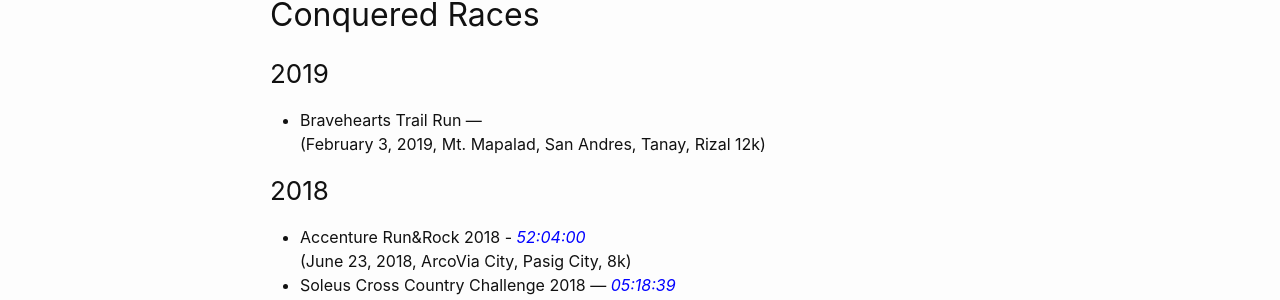
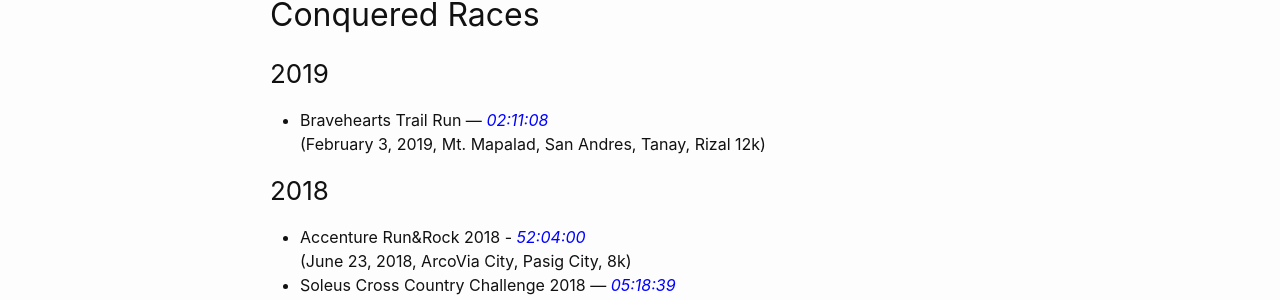
Before and after one commit to ajdeguzman/ajdeguzman.github.io, a Jekyll site: the page built from running.md, in a window 1280 px wide and 900 px high. Shown: the part 434-734 px from the top of the window. Built offline with Jekyll 4.4.1, drawn with Linux system fonts in a browser that asks for light colours.

Commit message:
Update running.md

```diff
--- a/running.md
+++ b/running.md
@@ -17,7 +17,7 @@ Below are some of my conquered and upcoming road and trail runs:
 ## Conquered Races
 
 ### 2019
-- Bravehearts Trail Run —
+- Bravehearts Trail Run — *02:11:08*{: style="color: blue"}
 <br> (February 3, 2019, Mt. Mapalad, San Andres, Tanay, Rizal 12k)
 
 ### 2018
```
